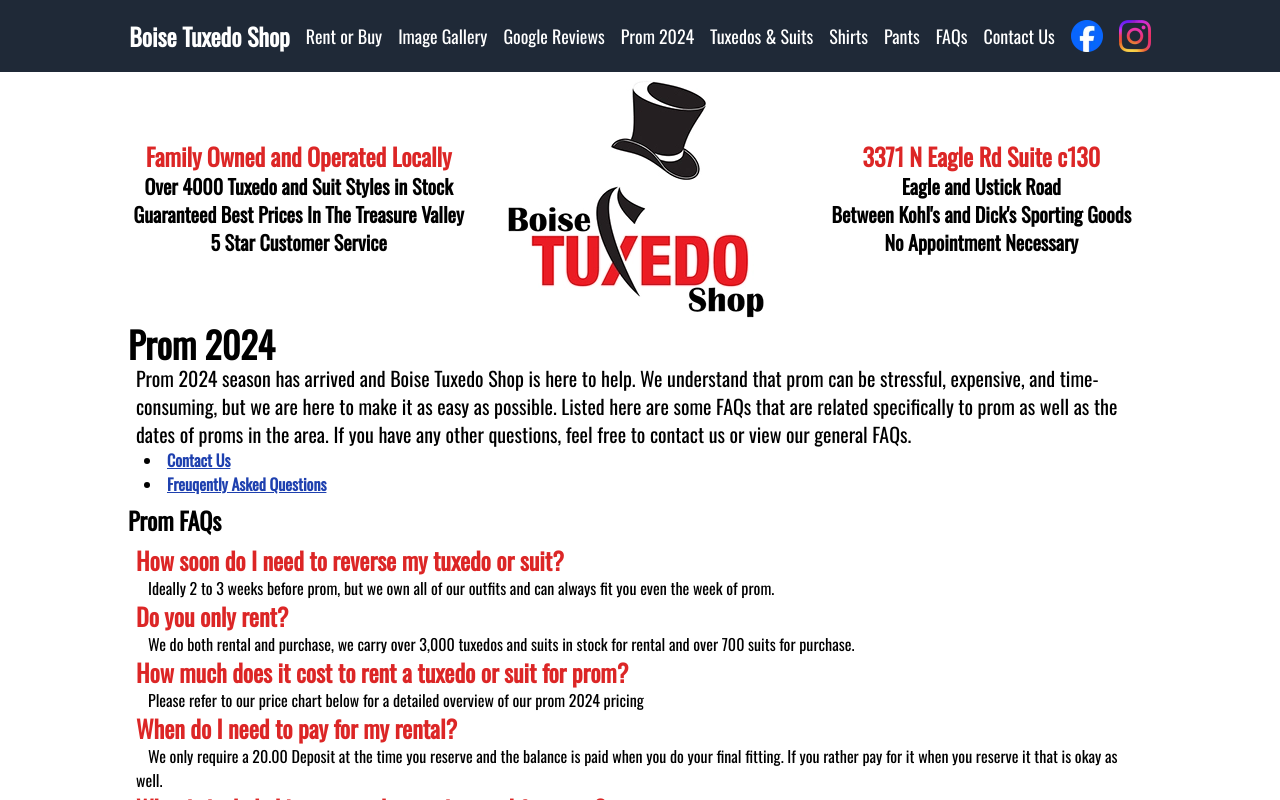
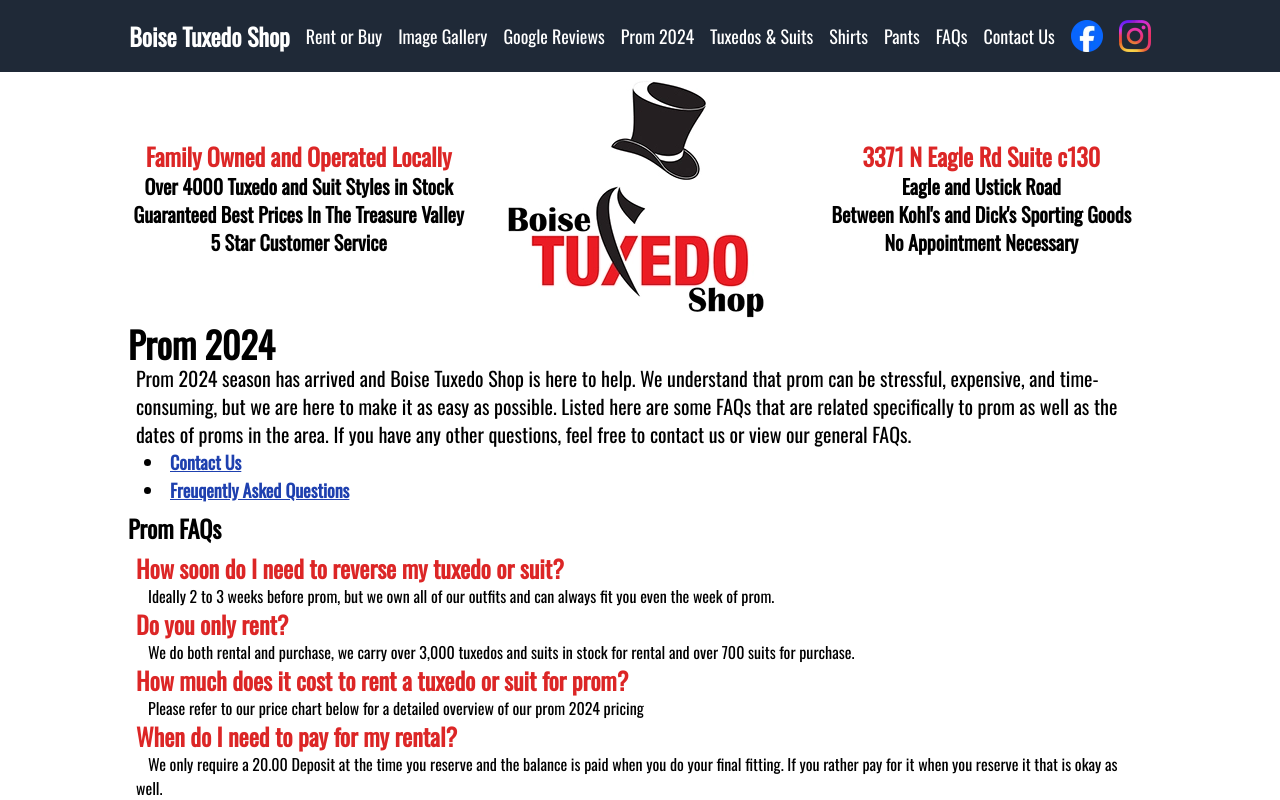
Before and after one commit to ChaseLee21/boise-tuxedo-shop-vue, a Vue app: page /Prom in a window 1280 px wide. Shown: the top 800 px of the page. Built offline with nearby package versions, Linux system fonts and the light colour scheme.

Commit message:
made links in header component slightly larger

```diff
--- a/src/components/Header.vue
+++ b/src/components/Header.vue
@@ -32,7 +32,7 @@
             <p v-html="props.content" class="text-start md:text-lg lg:text-xl mx-2"></p>
             <nav>
                 <ul>
-                    <li class="list-inside list-disc mx-2 indent-2" v-for="link in props.links">
+                    <li class="text-lg list-inside list-disc mx-2 indent-2" v-for="link in props.links">
                         <router-link class="link" :to="link.url">{{ link.text }}</router-link>
                     </li>
                 </ul>
```
